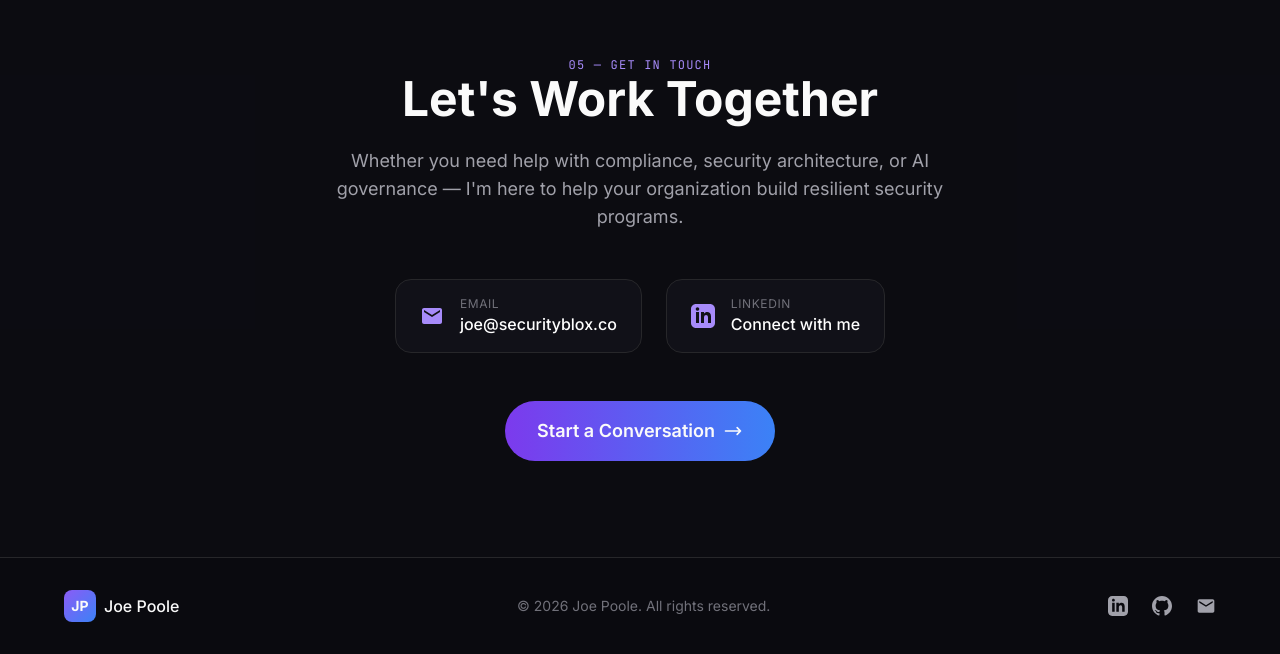
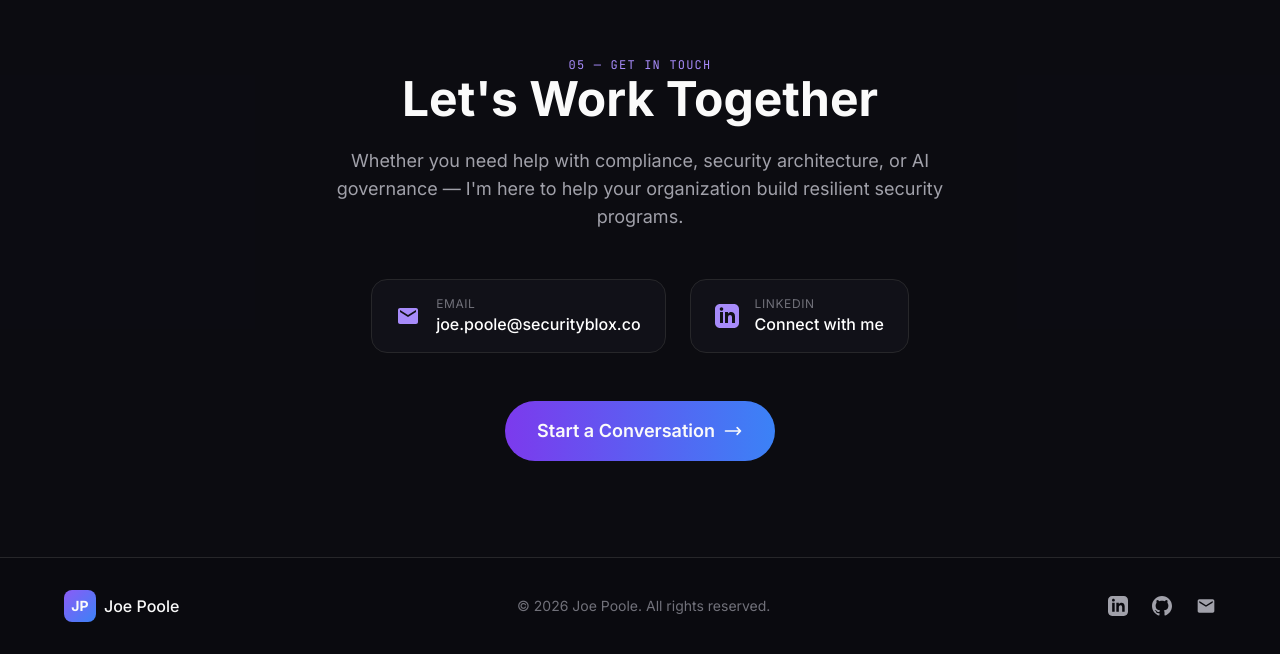
Before and after one commit to poole-6118/joe-portfolio, a Next.js app: page / in a window 1280 px wide. Shown: the part 4498-5152 px from the top of the page. Built offline with nearby package versions, Linux system fonts and the light colour scheme.

Commit message:
Update email to joe.poole@securityblox.co

```diff
--- a/src/components/Contact.tsx
+++ b/src/components/Contact.tsx
@@ -10,8 +10,8 @@ const contactMethods = [
       </svg>
     ),
     label: 'Email',
-    value: 'joe@securityblox.co',
-    href: 'mailto:joe@securityblox.co',
+    value: 'joe.poole@securityblox.co',
+    href: 'mailto:joe.poole@securityblox.co',
   },
   {
     icon: (
@@ -98,7 +98,7 @@ export default function Contact() {
           }`}
         >
           <a
-            href="mailto:joe@securityblox.co?subject=Let's Connect"
+            href="mailto:joe.poole@securityblox.co?subject=Let's Connect"
             className="inline-flex items-center gap-2 px-8 py-4 rounded-full bg-gradient-to-r from-primary-600 to-accent-blue hover:from-primary-500 hover:to-blue-500 transition-all font-semibold text-lg glow-hover"
           >
             Start a Conversation
--- a/src/components/Footer.tsx
+++ b/src/components/Footer.tsx
@@ -43,7 +43,7 @@ export default function Footer() {
               </svg>
             </a>
             <a
-              href="mailto:joe@securityblox.co"
+              href="mailto:joe.poole@securityblox.co"
               className="text-zinc-400 hover:text-white transition-colors"
               aria-label="Email"
             >
```
